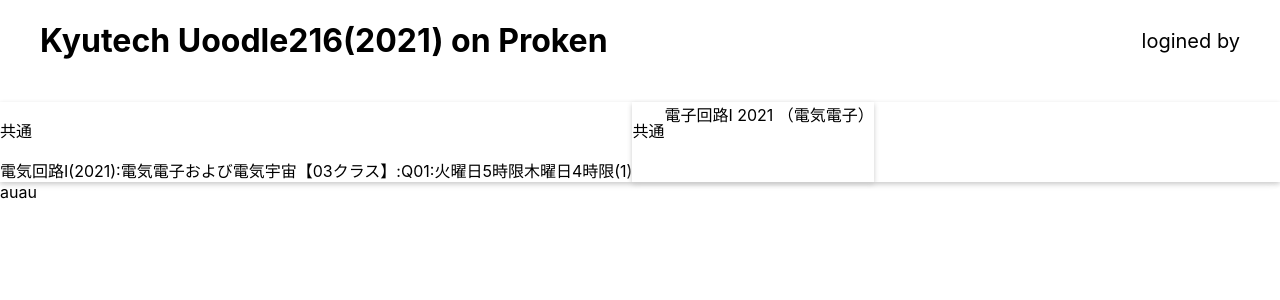
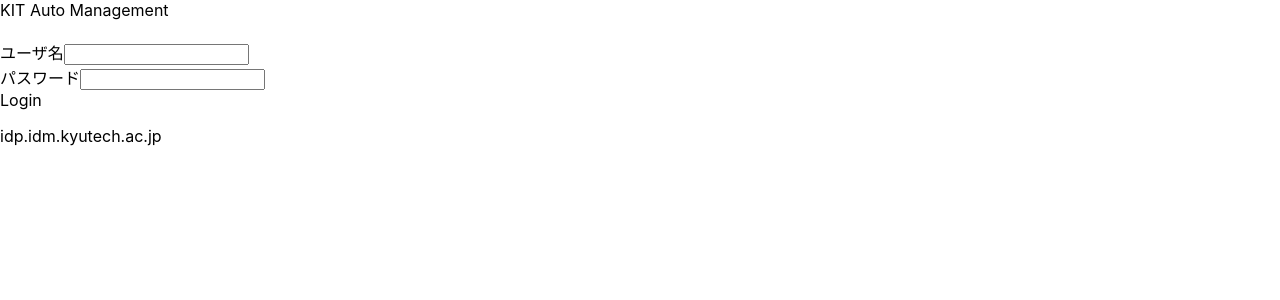
Before and after one commit to ENO-pro/ENOschoolTools, a Next.js app: page / in a window 1280 px wide. Shown: the top 300 px of the page. Built offline with nearby package versions, Linux system fonts and the light colour scheme.

Commit message:
change format TypeScript from js

```diff
--- a/pages/_app.js
+++ /dev/null
@@ -1,7 +0,0 @@
-import '../styles/globals.css'
-
-function MyApp({ Component, pageProps }) {
-  return <Component {...pageProps} />
-}
-
-export default MyApp
--- /dev/null
+++ b/pages/_app.tsx
@@ -0,0 +1,8 @@
+import '../styles/globals.css'
+import { AppProps } from 'next/app'
+
+function App({ Component, pageProps }: AppProps) {
+  return <Component {...pageProps} />
+}
+
+export default App
--- a/pages/index.js
+++ /dev/null
@@ -1,68 +0,0 @@
-import Head from 'next/head'
-import Image from 'next/image'
-import styles from '../styles/home.module.css'
-
-function page() {
-  return (
-    <div className={styles.container}>
-      <Head>
-        <title>だっしゅぼーど</title>
-      </Head>
-
-      <main className={styles.main}>
-        <header className={styles.header}>
-          <div className={styles.container}>
-            <h1 >
-              <a>Kyutech Uoodle216(2021) on Proken</a>
-            </h1>
-            <div className={styles.username}>
-              logined by
-            </div>
-          </div>
-
-          <div>
-            <div className={styles.card}>
-              <div>
-                <div>
-                  <p>共通</p>
-                </div>
-                <div>
-                  <div>
-                    <a>電気回路Ⅰ(2021):電気電子および電気宇宙【03クラス】:Q01:火曜日5時限木曜日4時限(1)</a>
-                  </div>
-                </div>
-              </div>
-
-              <div className={styles.card}>
-                <div>
-                </div>
-                <div>
-                  <p>共通</p>
-                </div>
-                <div>
-                  <div>
-                    <a>電子回路Ⅰ 2021 （電気電子）</a>
-                  </div>
-                </div>
-              </div>
-
-
-
-
-
-
-            </div>
-          </div>
-        </header>
-
-
-      </main>
-
-      <footer classNameN={styles.footer}>
-        <a>auau</a>
-      </footer>
-    </div>
-  )
-}
-
-export default page
--- a/pages/login.js
+++ b/pages/index.tsx
@@ -1,20 +1,21 @@
-import Header from 'next/head'
 import styles from '../styles/login.module.css'
-import React, {Component, useState} from 'react'
-import Link from 'next/link'
-
+import Head from "next/head";
+// import React, {useState} from 'react';
+import { GetStaticProps } from 'next';
+import Link from "next/link"
 
 
 export default function Home() {
-  const [ name, password ] = useState([]);
 
+  // const [ user ] = useState([]);
 
+  // const [ pwd ] = useState([]);
 
   return (
     <div>
-      <header>
+      <Head>
         <title>ろぐいん</title>
-      </header>
+      </Head>
 
       <main>
         <div>
@@ -28,16 +29,16 @@
             <div className={styles.inputArea}>
               <div>
                 <label>ユーザ名</label>
-                <input value={name}/>
+                <input/>
               </div>
 
               <div>
                 <label>パスワード</label>
-                <input value={password}/>
+                <input/>
               </div>
 
               <div>
-                <link href="/page"><a>Login</a></link>
+                <Link href="/home"><a>Login</a></Link>
               </div>
             </div>
           </div>
@@ -50,5 +51,11 @@
         </div>
       </main>
     </div>
-  )
+  );
 }
+
+export const getStaticProps: GetStaticProps = async () => {
+  return {
+    props: {},
+  };
+};
```
Also changed, not shown: package.json (+12 -3 lines), pages/home.tsx (added, +60 -0 lines), tsconfig.json (added, +30 -0 lines), .eslintrc.js (added), next-env.d.ts (added), 2 other files (tests, documents, lock files or other folders).
